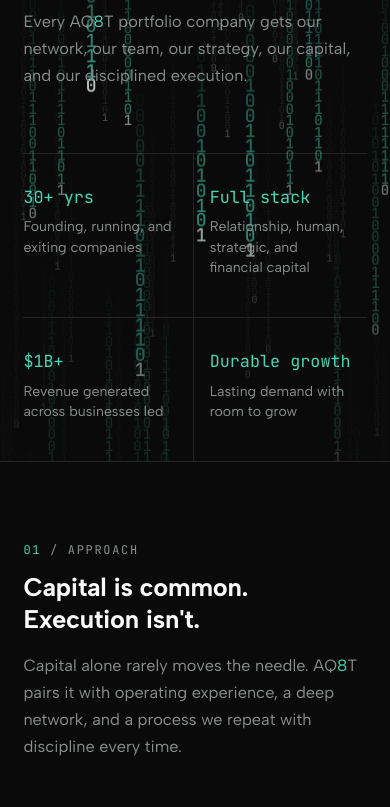
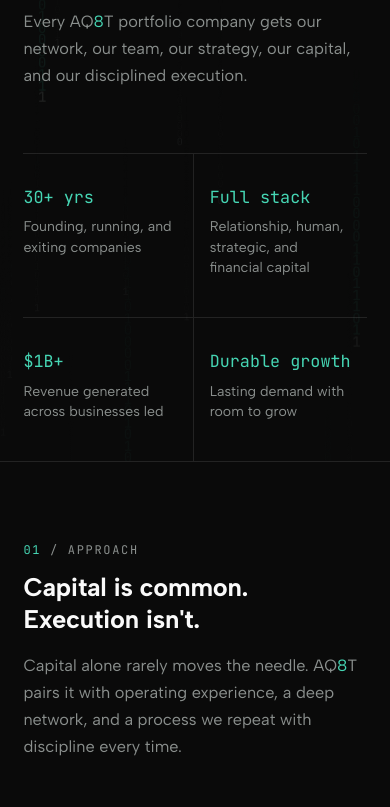
Before and after one commit to delphimonk/aq8t.io, a plain HTML site: page index.html in a window 390 px wide. Shown: the part 385-1192 px from the top of the page. Drawn offline with Linux system fonts and the light colour scheme.

Commit message:
Quiet the hero rain on phones
On narrow screens drop the front layer and use fewer, dimmer, slower
streams so the rain sits behind the hero text instead of competing
with it. Desktop unchanged.

Co-Authored-By: Claude Opus 5.5 <noreply@anthropic.com>

```diff
--- a/index.html
+++ b/index.html
@@ -504,15 +504,16 @@
       { size: 16, density: 0.4,  speed: [12, 18], trail: [10, 20], alpha: 0.95, shift: 22 }
     ];
 
-    var w = 0, h = 0, x0 = 0, cols = [], px = 0, ox = 0;
+    var w = 0, h = 0, x0 = 0, cols = [], px = 0, ox = 0, dimAll = 1;
 
     function rand(a, b) { return a + Math.random() * (b - a); }
     function bit() { return Math.random() < 0.5 ? '0' : '1'; }
 
     function makeCol(L, x, above) {
       var n = Math.round(rand(L.trail[0], L.trail[1])), g = [];
+      var slow = w < 720 ? 0.5 : 1;
       for (var i = 0; i < n; i++) g.push(bit());
-      return { L: L, x: x, g: g, y: above ? -rand(0, h / L.row) : rand(-n, h / L.row), v: rand(L.speed[0], L.speed[1]) };
+      return { L: L, x: x, g: g, y: above ? -rand(0, h / L.row) : rand(-n, h / L.row), v: rand(L.speed[0], L.speed[1]) * slow };
     }
 
     function resize() {
@@ -521,13 +522,18 @@
       if (!w || !h) return;
       canvas.width = w * dpr; canvas.height = h * dpr;
       ctx.setTransform(dpr, 0, 0, dpr, 0, 0);
+      // Phones: the rain sits behind the text, so use fewer, dimmer streams and
+      // drop the bright front layer to keep it quiet
       var narrow = w < 720, scale = narrow ? 1.15 : 1;
       x0 = narrow ? 0 : w * 0.45;
+      dimAll = narrow ? 0.18 : 1;
       cols = [];
-      LAYERS.forEach(function (L) {
+      LAYERS.forEach(function (L, li) {
+        if (narrow && li === LAYERS.length - 1) return;
         L.px = Math.round(L.size * scale);
         L.row = L.px * 0.82;
-        for (var x = x0; x < w; x += L.px * 0.68) if (Math.random() < L.density) cols.push(makeCol(L, x, false));
+        var density = narrow ? L.density * 0.22 : L.density;
+        for (var x = x0; x < w; x += L.px * 0.68) if (Math.random() < density) cols.push(makeCol(L, x, false));
       });
     }
     window.addEventListener('resize', resize);
@@ -560,7 +566,7 @@
           if (row < 0) break;
           var yy = row * L.row;
           if (yy > h) continue;
-          var a = L.alpha * edge * (i === 0 ? 1 : 1 - i / col.g.length);
+          var a = L.alpha * dimAll * edge * (i === 0 ? 1 : 1 - i / col.g.length);
           ctx.fillStyle = 'rgba(' + (i === 0 ? HEAD : (L === LAYERS[0] ? DIM : MINT)) + ',' + a.toFixed(3) + ')';
           ctx.fillText(col.g[i], x, yy);
         }
```
